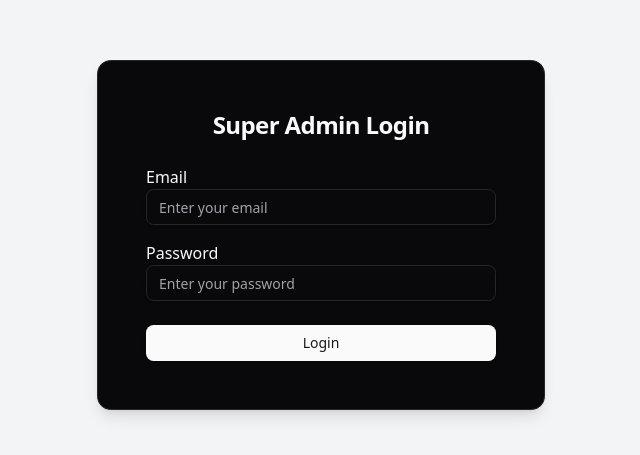
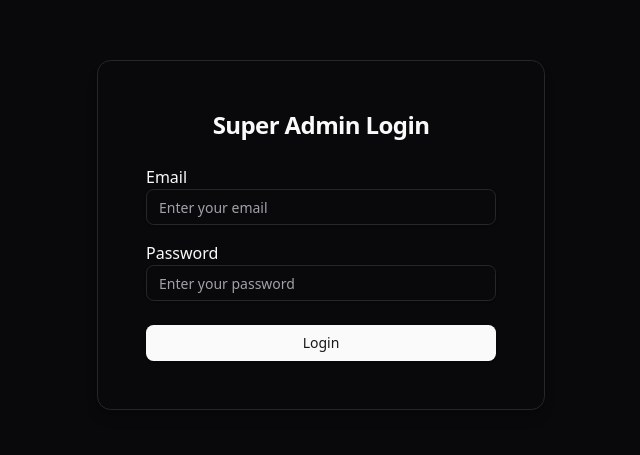
Before and after one commit to Sandip040401/xeotec-crm-new, a React (Vite) app in the folder super-admin/: page /super-admin-login in a window 1280 px wide. Shown: the part 165-620 px from the top of the page, without its empty margins (319-959 px from the left). Built offline with nearby package versions, Linux system fonts and the light colour scheme; no server answers.

Commit message:
refactor: update feature display and adjust login redirection

```diff
--- a/super-admin/src/pages/LandingPage.jsx
+++ b/super-admin/src/pages/LandingPage.jsx
@@ -34,7 +34,7 @@ const LandingPage = () => {
           <Card key={index} className="p-6">
             <CardContent className="flex items-center space-x-3">
               <CheckCircle className="text-green-500" />
-              <p className="text-gray-800 font-medium">{feature}</p>
+              <p className="font-medium">{feature}</p>
             </CardContent>
           </Card>
         ))}
--- a/super-admin/src/pages/SuperAdmin/SLogin.jsx
+++ b/super-admin/src/pages/SuperAdmin/SLogin.jsx
@@ -19,12 +19,12 @@ const Login = () => {
   const [error, setError] = useState("");
 
   const handleLogin = async () => {
-    setError(""); // Clear previous errors
+    setError("");
     try {
       const response = await authService.login({ email, password });
 
       if (response.status === 200) {
-        navigate("/dashboard"); // Redirect on success
+        navigate("/super-admin-dashboard");
       }
     } catch (err) {
       setError(err.response?.data?.message || "Login failed. Try again.");
@@ -32,7 +32,7 @@ const Login = () => {
   };
 
   return (
-    <div className="min-h-screen flex items-center justify-center bg-gray-100 px-4">
+    <div className="min-h-screen flex items-center justify-center px-4">
       <Card className="w-full max-w-md p-6 shadow-lg">
         <CardHeader>
           <CardTitle className="text-center text-2xl">
```
